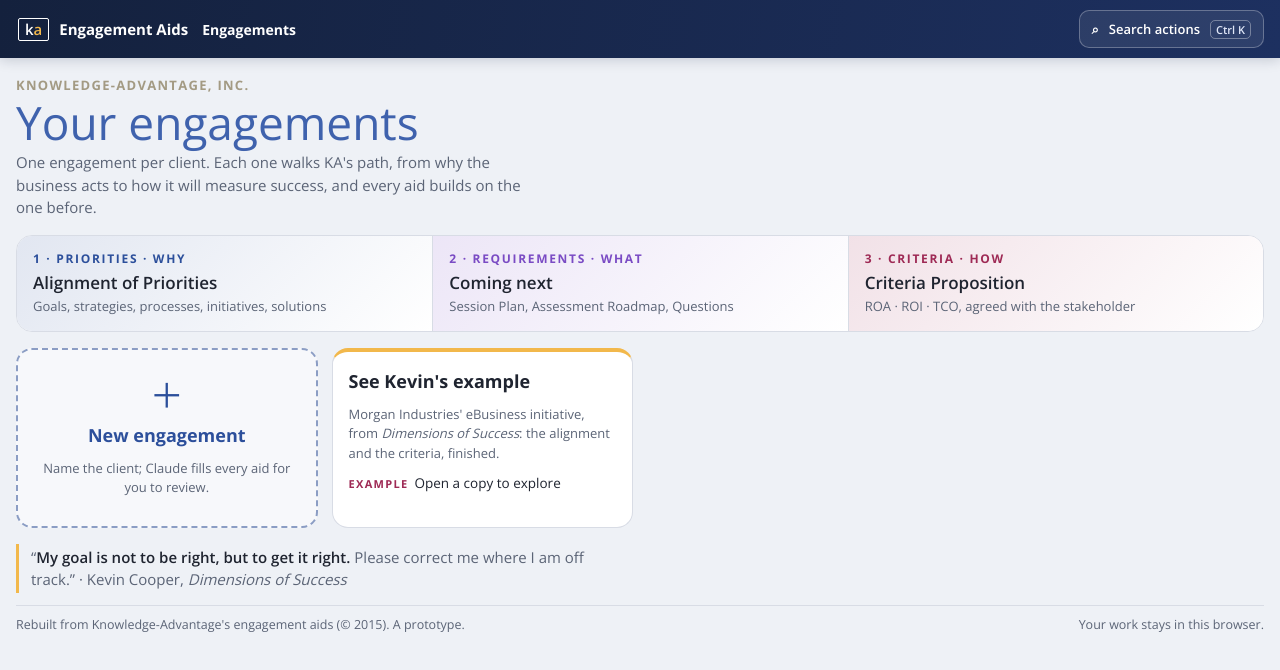
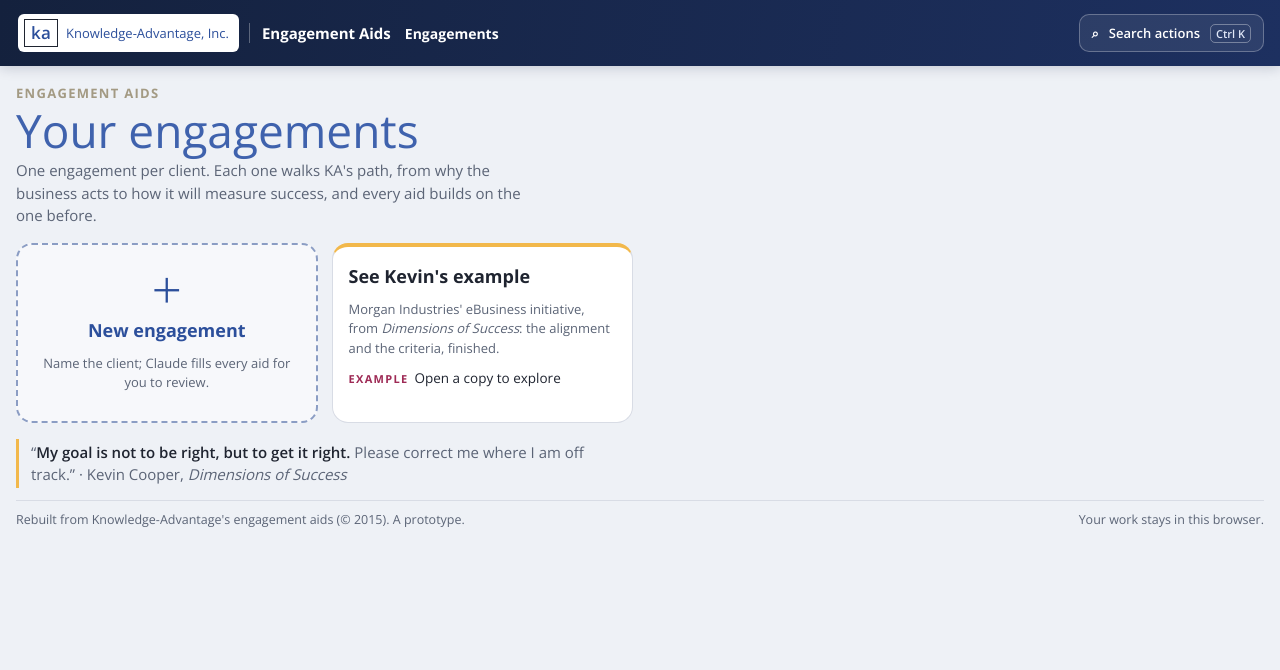
Before and after one commit to dallman-dot/KA_Engagement_Aids, a website: page prototype/alignment-of-priorities.html in a window 1280 px wide. Drawn offline with nearby package versions, Linux system fonts and the light colour scheme.

Commit message:
KA logo in the upper left; Home's path band deleted
Co-Authored-By: Claude Opus 5.5 <noreply@anthropic.com>
Claude-Session: https://claude.ai/code/session_01QZ2jD9vr39vLeFySrvd9g5

```diff
--- a/prototype/alignment-of-priorities.html
+++ b/prototype/alignment-of-priorities.html
@@ -745,8 +745,10 @@ body{padding-top:0;margin:0}
 .aidrow,.shell>.bar{display:none!important}
 .appbar{position:relative;z-index:20;margin:0 calc(-1*max(16px,env(safe-area-inset-left,0px)));padding:10px max(16px,env(safe-area-inset-left,0px));padding-top:calc(10px + env(safe-area-inset-top,0px));background:linear-gradient(100deg,var(--navy),var(--navy2));color:#fff;display:flex;align-items:center;gap:12px;box-shadow:0 2px 12px rgb(10 20 50 /.18)}
 .appbar .brand{display:flex;align-items:center;gap:10px;border:0;background:none;color:#fff;cursor:pointer;padding:4px 2px;font:700 15px var(--font);white-space:nowrap}
-.appbar .brand .kab{border:1.5px solid #fff;padding:3px 6px;font:600 15px/1 var(--font);color:#fff;border-radius:2px}
-.appbar .brand .kab i{font-style:normal;color:var(--glow)}
+.appbar .brand .kalogo{display:flex;align-items:center;gap:8px;background:#fff;border-radius:6px;padding:5px 10px 5px 6px}
+.appbar .brand .kab{border:1.5px solid #1f2430;padding:4px 6px 5px;font:600 17px/1 var(--font);color:#2c4f9b;letter-spacing:.01em}
+.appbar .brand .kan{font:400 13px var(--font);color:#2c4f9b}
+.appbar .brand .bt{border-left:1px solid rgb(255 255 255 /.3);padding-left:12px}
 .crumbs{display:flex;align-items:center;gap:6px;min-width:0;flex:1;font-size:14px;color:#b9c6e6;overflow:hidden}
 .crumbs button{border:0;background:none;color:#dfe6f7;font:600 14px var(--font);cursor:pointer;padding:4px 2px;white-space:nowrap;overflow:hidden;text-overflow:ellipsis;max-width:34ch}
 .crumbs button:hover{color:#fff;text-decoration:underline}
@@ -755,7 +757,7 @@ body{padding-top:0;margin:0}
 .cmdbtn{border:1px solid rgb(255 255 255 /.28);background:rgb(255 255 255 /.08);color:#fff;border-radius:10px;padding:7px 12px;font:600 13px var(--font);cursor:pointer;display:flex;gap:10px;align-items:center;min-height:38px;white-space:nowrap}
 .cmdbtn kbd{font:600 11px var(--font);border:1px solid rgb(255 255 255 /.35);border-radius:5px;padding:1px 5px;color:#dfe6f7}
 .cmdbtn:hover{background:rgb(255 255 255 /.16)}
-@media (max-width:640px){.appbar .brand .bt,.cmdbtn .cl,.cmdbtn kbd{display:none}.crumbs .hidep{display:none}}
+@media (max-width:640px){.appbar .brand .kan,.appbar .brand .bt,.cmdbtn .cl,.cmdbtn kbd{display:none}.crumbs .hidep{display:none}}
 /* routes: only one at a time */
 .rview{display:grid;gap:16px;align-content:start}
 .hhead{display:flex;justify-content:space-between;align-items:end;gap:16px;flex-wrap:wrap;margin-top:6px}
@@ -958,7 +960,7 @@ body.presenting .appbar,body.presenting .aidhead,body.presenting .meetbar{displa
 <div class="shell">
 
   <header class="appbar" id="appbar">
-    <button class="brand" data-nav="home" aria-label="All engagements"><span class="kab">k<i>a</i></span><span class="bt">Engagement Aids</span></button>
+    <button class="brand" data-nav="home" aria-label="Knowledge-Advantage, Inc. · all engagements"><span class="kalogo"><span class="kab">ka</span><span class="kan">Knowledge-Advantage, Inc.</span></span><span class="bt">Engagement Aids</span></button>
     <nav class="crumbs" id="crumbs" aria-label="Where you are"></nav>
     <button class="cmdbtn" id="cmdBtn" aria-label="Search actions"><span aria-hidden="true">⌕</span><span class="cl">Search actions</span><kbd id="cmdKey">⌘K</kbd></button>
   </header>
@@ -978,8 +980,7 @@ body.presenting .appbar,body.presenting .aidhead,body.presenting .meetbar{displa
   </section>
 
   <section class="rview" id="viewHome" hidden aria-label="Engagements">
-    <div class="hhead"><div><small>Knowledge-Advantage, Inc.</small><h1>Your engagements</h1><p>One engagement per client. Each one walks KA's path, from why the business acts to how it will measure success, and every aid builds on the one before.</p></div></div>
-    <div class="method" aria-label="KA's path"><div class="d-why"><b>1 · Priorities · Why</b><span>Alignment of Priorities</span><em>Goals, strategies, processes, initiatives, solutions</em></div><div class="d-what"><b>2 · Requirements · What</b><span>Coming next</span><em>Session Plan, Assessment Roadmap, Questions</em></div><div class="d-how"><b>3 · Criteria · How</b><span>Criteria Proposition</span><em>ROA · ROI · TCO, agreed with the stakeholder</em></div></div>
+    <div class="hhead"><div><small>Engagement Aids</small><h1>Your engagements</h1><p>One engagement per client. Each one walks KA's path, from why the business acts to how it will measure success, and every aid builds on the one before.</p></div></div>
     <div class="egrid" id="egrid"></div>
     <p class="kevin">“<b>My goal is not to be right, but to get it right.</b> Please correct me where I am off track.” · Kevin Cooper, <i>Dimensions of Success</i></p>
   </section>
```
Also changed, not shown: CLAUDE.md (+1 -0 lines).
